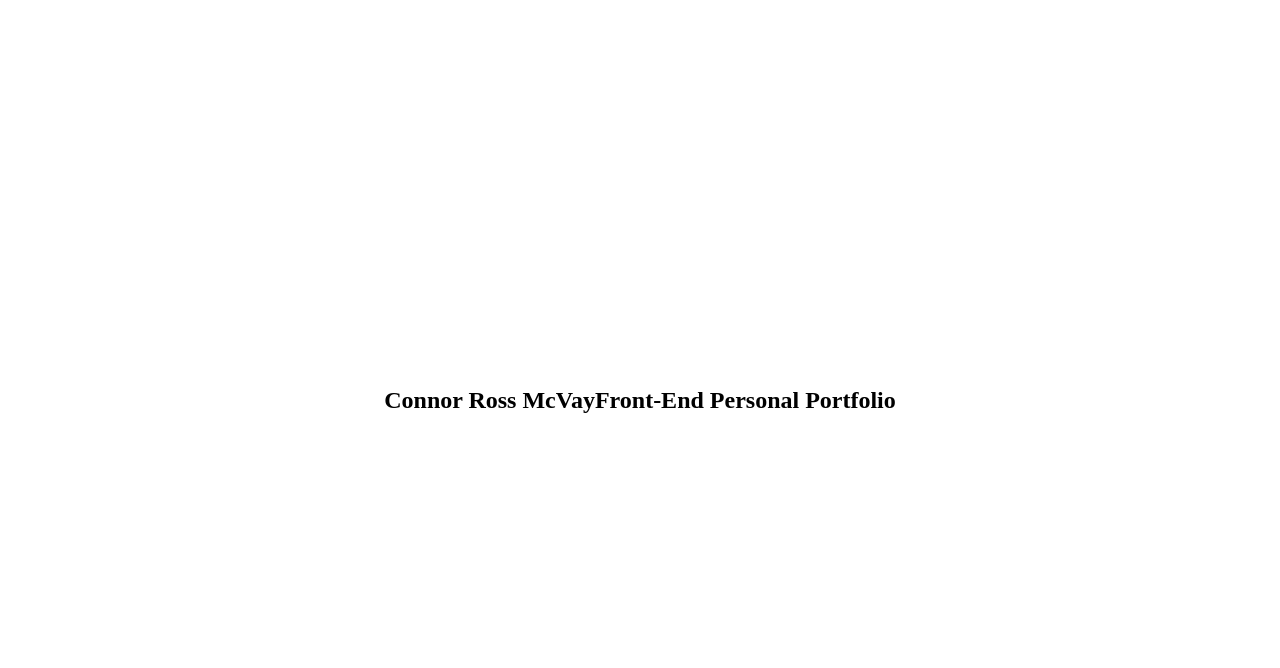
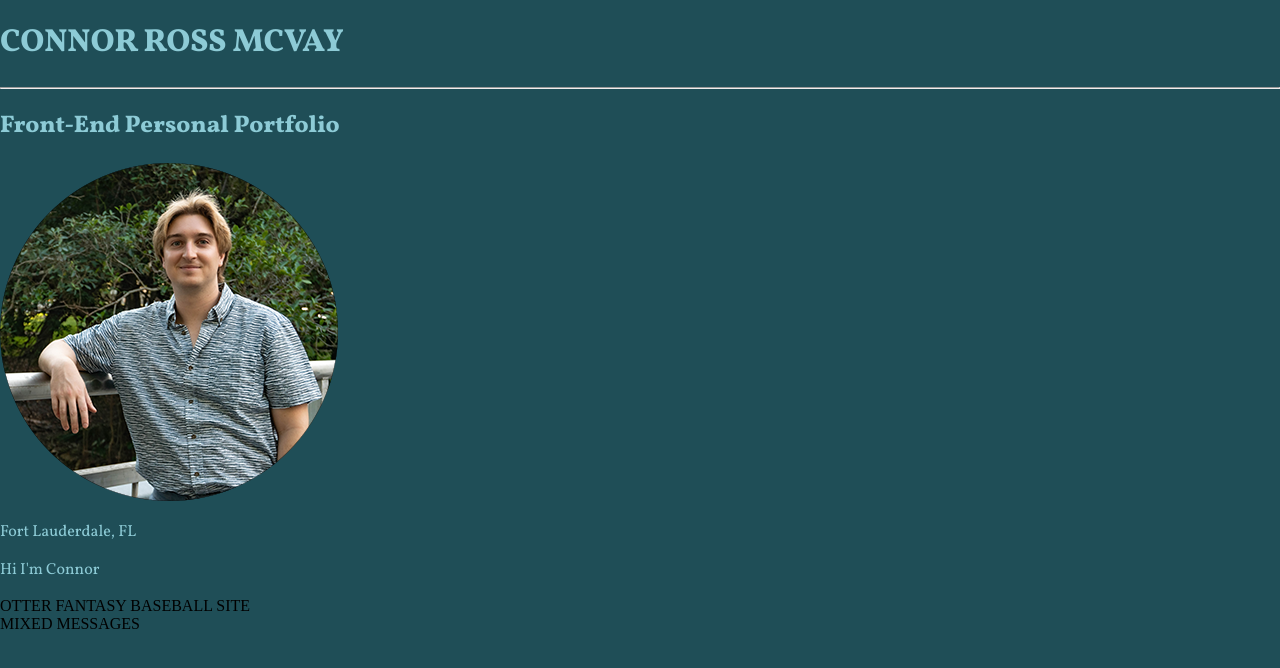
Before and after one commit to cMcVay/Personal-Portfolio, a plain HTML site: page index.html in a window 1280 px wide. Drawn offline with Linux system fonts and the light colour scheme.

Commit message:
Added colors to css, added profile photo

```diff
--- a/index.html
+++ b/index.html
@@ -7,33 +7,39 @@
     <meta name="description" content="A Collection Of Connor's Coding Projects">
 
     <link rel="stylesheet" href="./style.css" />
+    <style>
+        @import url('https://fonts.googleapis.com/css2?family=Vollkorn:wght@400;600;800&display=swap');
+    </style>
 
     <title>Connor McVay's Personal Portfolio</title>
 </head>
 
 <header>
-
+    <h1 id="title">CONNOR ROSS MCVAY</h1>
+    <hr id="headerLine">
+    <h2 id="subtitle">Front-End Personal Portfolio</h2>
 </header>
 
 <body>
-    <div class='container'>
-        <section>
-            <h1>Connor Ross McVay</h1>
-            <h2>Front-End Personal Portfolio</h2>
-        </section>
-        <section>
-            <h3>About</h3>
-            <p>Hi I'm Connor, a front end developer looking to work on new projects!</p>
-        </section>
-        <section>
-            <h3>Projects</h3>
-            <p>Here are all of my projects! Hello!</p>
-        </section>
-        <section>
-            <h3>Contact</h3>
-            <p>Reach out to me y'all!</p>
-        </section>
+    <div id="menu">
     </div>
+    <section id="About">
+        <div>
+            <img id="profilePhoto" src="./src/images/DSC00159.png" alt="Connor McVay Profile Photo">
+            <p>Fort Lauderdale, FL</p>
+        </div>
+        <div>
+            <p>Hi I'm Connor</p>
+        </div>
+    </section>
+    <section id="Projects">
+        <div>
+            OTTER FANTASY BASEBALL SITE
+        </div>
+        <div>
+            MIXED MESSAGES
+        </div>
+    </section>
 </body>
 
 <footer>
--- a/style.css
+++ b/style.css
@@ -1,19 +1,22 @@
+:root {
+    --primary: rgb(141, 203, 214);
+    --secondary: rgb(31, 78, 87);
+    --accent: rgb(50, 124, 138);
+}
+
 html, body {
     margin: 0;
     padding: 0;
+    background-color: var(--secondary);
 }
 
-.container {
-    scroll-snap-type: y mandatory;
-    overflow-y: scroll;
-    height: 100vh;
-    scroll-behavior: smooth;
+p {
+    font-family: 'Vollkorn', serif;
+    color: var(--primary);
 }
 
-section {
-    height: 100vh;
-    scroll-snap-align: start;
-    display: flex;
-    justify-content: center;
-    align-items: center;
+h1, h2, h3, h4, h5 {
+    font-family: 'Vollkorn', serif;
+    font-weight: 800;
+    color: var(--primary);
 }
```
Also changed, not shown: src/images/DSC00159.png (added).
